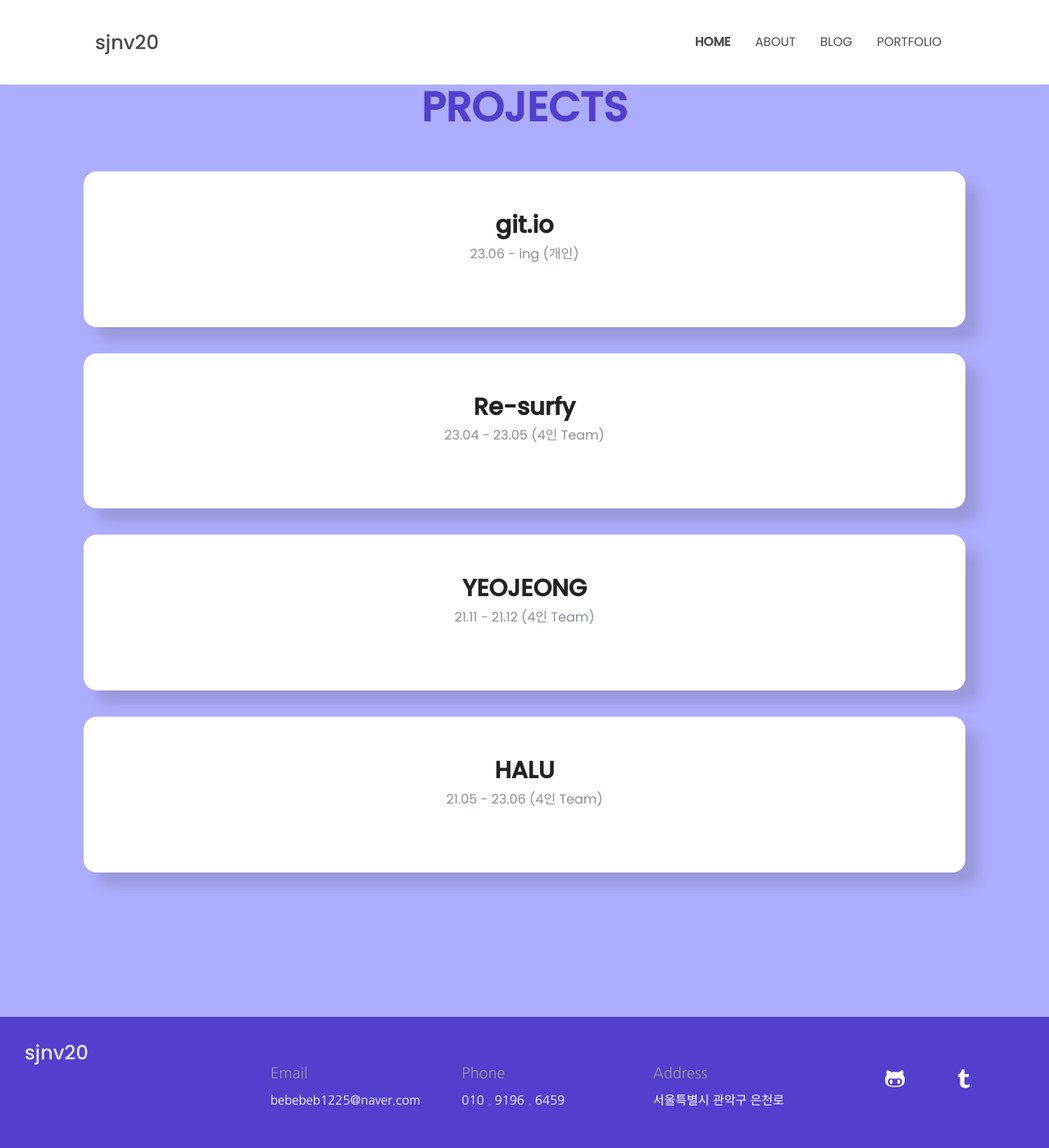
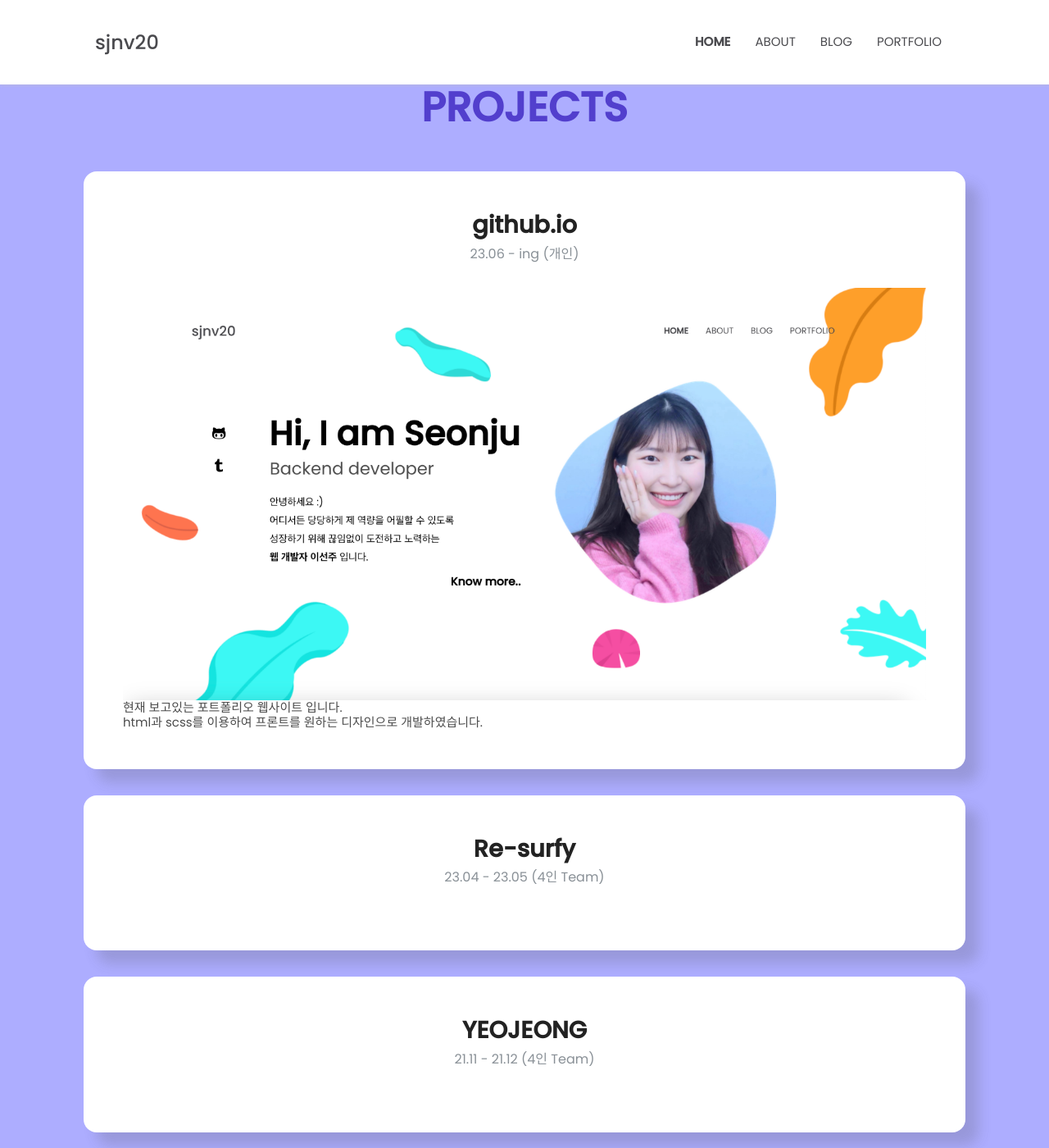
Before and after one commit to sjnv20/sjnv20.github.io, a Jekyll site: the page built from _pages/portfolio.html, in a window 1280 px wide and 1400 px high, scrolled down 527 px. Shown: the whole window at 82% size. Built offline with Jekyll 4.4.1, drawn with Linux system fonts in a browser that asks for light colours; some web fonts are replaced.

Commit message:
portfolio edit

```diff
--- a/_pages/portfolio.html
+++ b/_pages/portfolio.html
@@ -42,11 +42,17 @@ title: Portfolio
     <div class="atc_title">PROJECTS</div>
     <div class="portpolio_project_zip">
       <div class="project">
-        <div class="prj-title">git.io</div>
+        <div class="prj-title">github.io</div>
         <div class="prj-date">23.06 - ing <span>(개인)</span></div>
-        <div>
-          <div class="prj-img"></div>
-          <div class="prj-summary"></div>
+        <div class="prj-div">
+          <div class="prj-img">
+            <img src="/assets/images/portfolio/portfolio_img.png" style="width: 100%;">
+          </div>
+          <div class="prj-summary">
+            <div>
+              현재 보고있는 포트폴리오 웹사이트 입니다.<br>html과 scss를 이용하여 프론트를 원하는 디자인으로 개발하였습니다.
+            </div>
+          </div>
         </div>
       </div>
       <div class="project">
--- a/assets/scss/templates/_portfolio.scss
+++ b/assets/scss/templates/_portfolio.scss
@@ -130,3 +130,8 @@
   text-align: center;
   opacity: .8;
 }
+
+.prj-div{
+  display:flex;
+  flex-flow : row wrap;
+}
```
Also changed, not shown: assets/images/portfolio/portfolio_img.png (added).
